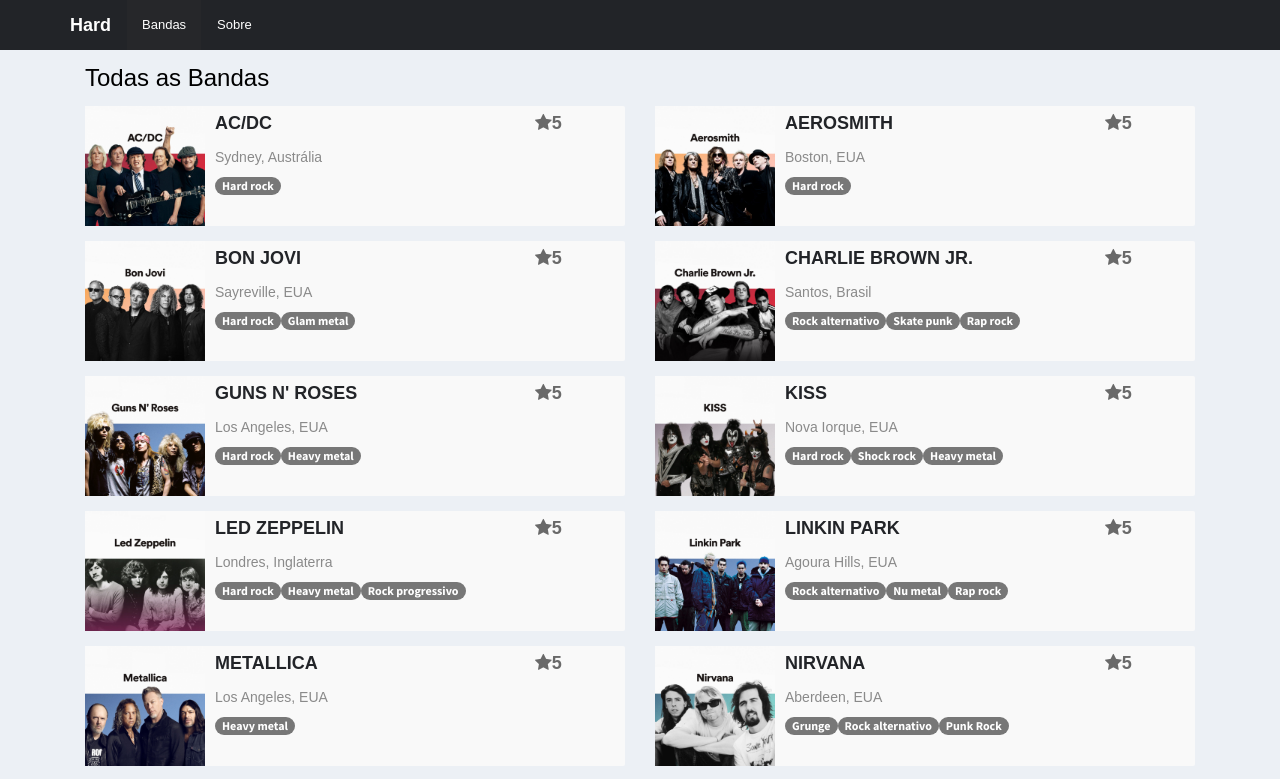
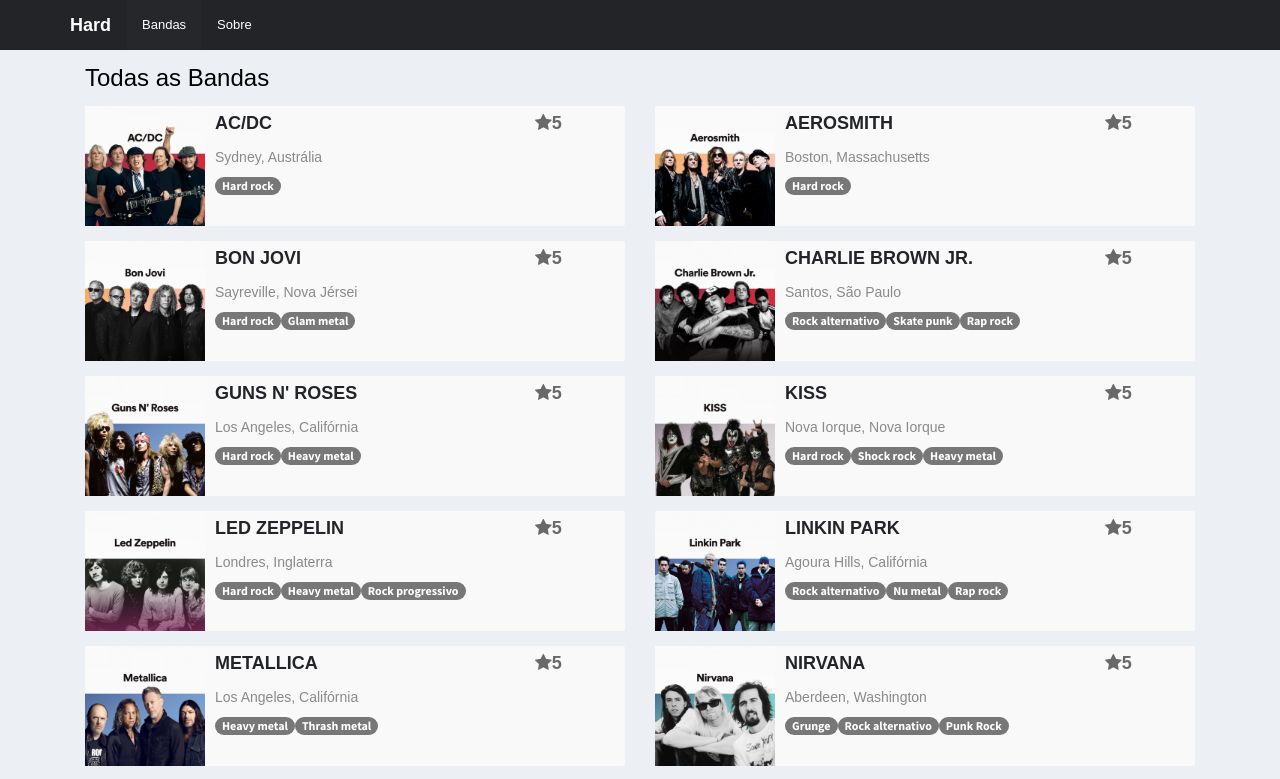
Before and after one commit to gabrielravanhan/app-hard, an Angular app: page /bands in a window 1280 px wide. Shown: the top 779 px of the page. Built offline with nearby package versions, Linux system fonts and the light colour scheme; data requests are answered from the project's data file.

Commit message:
Continuação...
I'm still alive...

```diff
--- a/db.json
+++ b/db.json
@@ -1,137 +1,162 @@
 {
   "bands": [
     {
-      "idBanda": "ac-dc",
-      "avaliacao": 5.0,
-      "nome": "AC/DC",
-      "origem": "Sydney, Austrália",
-      "generos": [
+      "idBand": "ac-dc",
+      "name": "AC/DC",
+      "origin": "Sydney, Austrália",
+      "country": "Austrália",
+      "genres": [
         "Hard rock"
       ],
+      "description": "AC/DC é uma banda australiana de rock formada em 1973",
+      "rating": 5.0,
       "imagePath": "assets/img/bands/ac-dc.jpg"
     },
     {
-      "idBanda": "aerosmith",
-      "avaliacao": 5.0,
-      "nome": "Aerosmith",
-      "origem": "Boston, EUA",
-      "generos": [
+      "idBand": "aerosmith",
+      "name": "Aerosmith",
+      "origin": "Boston, Massachusetts",
+      "country": "EUA",
+      "genres": [
         "Hard rock"
       ],
+      "description": "Aerosmith é uma banda estadunidense de rock formada em 1970",
+      "rating": 5.0,
       "imagePath": "assets/img/bands/aerosmith.jpg"
     },
     {
-      "idBanda": "bon-jovi",
-      "avaliacao": 5.0,
-      "nome": "Bon Jovi",
-      "origem": "Sayreville, EUA",
-      "generos": [
+      "idBand": "bon-jovi",
+      "name": "Bon Jovi",
+      "origin": "Sayreville, Nova Jérsei",
+      "country": "EUA",
+      "genres": [
         "Hard rock",
         "Glam metal"
       ],
+      "description": "Bon Jovi é uma banda estadunidense de rock formada em 1983",
+      "rating": 5.0,
       "imagePath": "assets/img/bands/bon-jovi.jpg"
     },
     {
-      "idBanda": "charlie-brown-jr",
-      "avaliacao": 5.0,
-      "nome": "Charlie Brown Jr.",
-      "origem": "Santos, Brasil",
-      "generos": [
+      "idBand": "charlie-brown-jr",
+      "name": "Charlie Brown Jr.",
+      "origin": "Santos, São Paulo",
+      "country": "Brasil",
+      "genres": [
         "Rock alternativo",
         "Skate punk",
         "Rap rock"
       ],
+      "description": "Charlie Brown Jr. foi uma banda de rock brasileira formada em 1992",
+      "rating": 5.0,
       "imagePath": "assets/img/bands/cbjr.jpg"
     },
     {
-      "idBanda": "guns-n-roses",
-      "avaliacao": 5.0,
-      "nome": "Guns N' Roses",
-      "origem": "Los Angeles, EUA",
-      "generos": [
+      "idBand": "guns-n-roses",
+      "name": "Guns N' Roses",
+      "origin": "Los Angeles, Califórnia",
+      "country": "EUA",
+      "genres": [
         "Hard rock",
         "Heavy metal"
       ],
+      "description": "Guns N' Roses é uma banda estadunidense de rock formada em 1985",
+      "rating": 5.0,
       "imagePath": "assets/img/bands/guns.jpg"
     },
     {
-      "idBanda": "kiss",
-      "avaliacao": 5.0,
-      "nome": "Kiss",
-      "origem": "Nova Iorque, EUA",
-      "generos": [
+      "idBand": "kiss",
+      "name": "Kiss",
+      "origin": "Nova Iorque, Nova Iorque",
+      "country": "EUA",
+      "genres": [
         "Hard rock",
         "Shock rock",
         "Heavy metal"
       ],
+      "description": "Kiss é uma banda estadunidense de rock formada em 1973",
+      "rating": 5.0,
       "imagePath": "assets/img/bands/kiss.jpg"
     },
     {
-      "idBanda": "led-zeppelin",
-      "avaliacao": 5.0,
-      "nome": "Led Zeppelin",
-      "origem": "Londres, Inglaterra",
-      "generos": [
+      "idBand": "led-zeppelin",
+      "name": "Led Zeppelin",
+      "origin": "Londres, Inglaterra",
+      "country": "Reino Unido",
+      "genres": [
         "Hard rock",
         "Heavy metal",
         "Rock progressivo"
       ],
+      "description": "Led Zeppelin foi uma banda britânica de rock formada em 1968",
+      "rating": 5.0,
       "imagePath": "assets/img/bands/led.jpg"
     },
     {
-      "idBanda": "linkin-park",
-      "avaliacao": 5.0,
-      "nome": "Linkin Park",
-      "origem": "Agoura Hills, EUA",
-      "generos": [
+      "idBand": "linkin-park",
+      "name": "Linkin Park",
+      "origin": "Agoura Hills, Califórnia",
+      "country": "EUA",
+      "genres": [
         "Rock alternativo",
         "Nu metal",
         "Rap rock"
       ],
+      "description": "Linkin Park é uma banda estadunidense de rock formada em 1996",
+      "rating": 5.0,
       "imagePath": "assets/img/bands/linkin-park.jpg"
     },
     {
-      "idBanda": "metallica",
-      "avaliacao": 5.0,
-      "nome": "Metallica",
-      "origem": "Los Angeles, EUA",
-      "generos": [
-        "Heavy metal"
+      "idBand": "metallica",
+      "name": "Metallica",
+      "origin": "Los Angeles, Califórnia",
+      "country": "EUA",
+      "genres": [
+        "Heavy metal",
+        "Thrash metal"
       ],
+      "description": "Metallica é uma banda estadunidense de rock formada em 1981",
+      "rating": 5.0,
       "imagePath": "assets/img/bands/metallica.jpg"
     },
     {
-      "idBanda": "nirvana",
-      "avaliacao": 5.0,
-      "nome": "Nirvana",
-      "origem": "Aberdeen, EUA",
-      "generos": [
+      "idBand": "nirvana",
+      "name": "Nirvana",
+      "origin": "Aberdeen, Washington",
+      "country": "EUA",
+      "genres": [
         "Grunge",
         "Rock alternativo",
         "Punk Rock"
       ],
+      "description": "Nirvana foi uma banda estadunidense de rock formada em 1987",
+      "rating": 5.0,
       "imagePath": "assets/img/bands/nirvana.jpg"
     },
     {
-      "idBanda": "pearl-jam",
-      "avaliacao": 5.0,
-      "nome": "Pearl Jam",
-      "origem": "Seattle, EUA",
-      "generos": [
+      "idBand": "pearl-jam",
+      "name": "Pearl Jam",
+      "origin": "Seattle, Washington",
+      "country": "EUA",
+      "genres": [
         "Grunge",
         "Rock alternativo"
       ],
+      "description": "Pearl Jam é uma banda estadunidense de rock formada em 1990",
+      "rating": 5.0,
       "imagePath": "assets/img/bands/pearl-jam.jpg"
     },
     {
-      "idBanda": "scorpions",
-      "avaliacao": 5.0,
-      "nome": "Scorpions",
-      "origem": "Hanôver, Alemanha",
-      "generos": [
+      "idBand": "scorpions",
+      "name": "Scorpions",
+      "origin": "Hanôver, Baixa Saxônia",
+      "country": "Alemanha",
+      "genres": [
         "Hard Rock",
         "Heavy metal"
       ],
+      "description": "Scorpions é uma banda alemã de rock formada em 1965",
+      "rating": 5.0,
       "imagePath": "assets/img/bands/scorpions.jpg"
     }
   ]
--- a/src/app/app-routing.module.ts
+++ b/src/app/app-routing.module.ts
@@ -1,3 +1,4 @@
+import { BandDetailComponent } from './band-detail/band-detail.component';
 import { AboutComponent } from './about/about.component';
 import { BandsComponent } from './bands/bands.component';
 import { HomeComponent } from './home/home.component';
@@ -7,7 +8,8 @@
 const routes: Routes = [
   { path: '', component: HomeComponent },
   { path: 'bands', component: BandsComponent },
-  { path: 'about', component: AboutComponent }
+  { path: 'about', component: AboutComponent },
+  { path: 'bands/:idBand', component: BandDetailComponent }
 ];
 
 @NgModule({
--- a/src/app/app.module.ts
+++ b/src/app/app.module.ts
@@ -13,6 +13,7 @@
 import { BrowserAnimationsModule } from '@angular/platform-browser/animations';
 import { ToastrModule } from 'ngx-toastr';
 import { BandDetailComponent } from './band-detail/band-detail.component';
+import { MenuComponent } from './band-detail/menu/menu.component';
 
 
 @NgModule({
@@ -24,7 +25,8 @@
     AboutComponent,
     BandsComponent,
     BandComponent,
-    BandDetailComponent
+    BandDetailComponent,
+    MenuComponent
   ],
   imports: [
     BrowserModule,
--- a/src/app/band-detail/band-detail.component.html
+++ b/src/app/band-detail/band-detail.component.html
@@ -1 +1,43 @@
-<p>band-detail works!</p>
+<section class="content">
+  <div class="row">
+    <div class="col-xs-12">
+      <div class="box box-solid">
+        <div class="box-header with-border">
+          <i class="fa fa-home"></i>
+
+          <h3 class="box-title">Bread &amp; Brakery</h3>
+
+          <span class="pull-right"><i class="fa fa-star"></i> 4.5</span>
+        </div>
+
+        <div class="box-body">
+          <div class="col-sm-3 col-xs-12">
+            <img class="box-img-detail" src="assets/img/bands/ac-dc.jpg" />
+          </div>
+
+          <dl class="col-sm-9 col-xs-12">
+            <dt>Categoria</dt>
+            <dd>Padaria</dd>
+            <dt>Sobre</dt>
+            <dd>A Bread &amp; Brakery tem 40 anos de mercado. Fazemos os melhores doces e pães. Compre e confira.</dd>
+            <dt>Horários</dt>
+            <dd>Funciona de segunda à sexta, de 8h às 23h</dd>
+          </dl>
+        </div>
+
+        <div class="box-footer detail-footer">
+          <a class="pull-left detail-active" href="detail-restaurant.html">
+            Menu
+          </a>
+          <a class="pull-right" href="detail-restaurant-reviews.html">
+            Avaliações
+          </a>
+        </div>
+      </div>
+    </div>
+  </div>
+
+  <div class="row">
+    <app-menu></app-menu>
+  </div>
+</section>
--- /dev/null
+++ b/src/app/band-detail/menu/menu.component.html
@@ -0,0 +1,91 @@
+<!--INÍCIO DO MENU -->
+<div class="col-md-9 col-xs-12">
+
+  <div class="menu-item-info-box">
+    <span class="menu-item-info-box-icon"><img src="assets/img/foods/cupcake.png"></span>
+
+    <div class="menu-item-info-box-content">
+      <span class="menu-item-info-box-text">Cup Cake</span>
+      <span class="menu-item-info-box-detail">Cup Cake recheado de Doce de Leite</span>
+      <span class="menu-item-info-box-price">R$ 10,00</span>
+      <a class=""><i class="fa fa-plus-circle"></i> Adicionar</a>
+    </div>
+    <!-- /.info-box-content -->
+  </div>
+  <!-- /.info-box -->
+
+  <div class="menu-item-info-box">
+    <span class="menu-item-info-box-icon"><img src="assets/img/foods/donut.png"></span>
+
+    <div class="menu-item-info-box-content">
+      <span class="menu-item-info-box-text">Donut</span>
+      <span class="menu-item-info-box-detail">Coberto com chantilly</span>
+      <span class="menu-item-info-box-price">R$ 10,00</span>
+      <a class=""><i class="fa fa-plus-circle"></i> Adicionar</a>
+    </div>
+    <!-- /.info-box-content -->
+  </div>
+  <!-- /.info-box -->
+
+  <div class="menu-item-info-box">
+    <span class="menu-item-info-box-icon"><img src="assets/img/foods/croissant.png"></span>
+
+    <div class="menu-item-info-box-content">
+      <span class="menu-item-info-box-text">Croissant</span>
+      <span class="menu-item-info-box-detail">Recheado com queijo e presunto</span>
+      <span class="menu-item-info-box-price">R$ 10,00</span>
+      <a class=""><i class="fa fa-plus-circle"></i> Adicionar</a>
+    </div>
+    <!-- /.info-box-content -->
+  </div>
+  <!-- /.info-box -->
+
+</div>
+<div class="col-md-3 col-xs-12">
+  <!--INICIO DO CARRINHO-->
+  <div class="box box-solid">
+    <div class="box-header">
+      <i class="fa fa-shopping-cart"></i>
+
+      <h3 class="box-title">Carrinho</h3>
+    </div>
+    <!-- /.box-header -->
+    <div class="box-body">
+      <div class="table-responsive">
+        <table class="table">
+          <tbody>
+            <tr>
+              <th style="width:60%">Cerveja:</th>
+
+              <td class="text-right">R$ 6,00</td>
+
+            </tr>
+            <tr>
+              <th>Pork Burger</th>
+
+              <td class="text-right">R$ 22,00</td>
+            </tr>
+            <tr>
+              <th>Frete:</th>
+
+              <td class="text-right">R$ 8,00</td>
+            </tr>
+            <tr>
+              <th>Total:</th>
+
+              <td class="text-right">R$ 80,90</td>
+            </tr>
+          </tbody>
+        </table>
+      </div>
+    </div>
+    <div class="box-footer">
+      <div class="pull-right">
+        <button type="button" class="btn btn-danger"><i class="fa fa-trash"></i> Limpar</button>
+        <a href="order.html" class="btn btn-success"><i class="fa fa-credit-card"></i> Fechar Pedido</a>
+      </div>
+    </div>
+  </div>
+  <!-- FIM DO CARRINHO -->
+</div>
+<!-- FIM DO MENU -->
--- /dev/null
+++ b/src/app/band-detail/menu/menu.component.ts
@@ -0,0 +1,15 @@
+import { Component, OnInit } from '@angular/core';
+
+@Component({
+  selector: 'app-menu',
+  templateUrl: './menu.component.html',
+  styleUrls: ['./menu.component.css']
+})
+export class MenuComponent implements OnInit {
+
+  constructor() { }
+
+  ngOnInit(): void {
+  }
+
+}
--- a/src/app/bands/band/band.component.html
+++ b/src/app/bands/band/band.component.html
@@ -1,17 +1,17 @@
-<a href="#">
+<a [routerLink]="['/bands', band.idBand]">
   <div class="place-info-box">
     <span class="place-info-box-icon"><img [src]="band.imagePath" /></span>
 
     <div class="place-info-box-content">
-      <span class="place-info-box-text">{{ band.nome }}</span>
+      <span class="place-info-box-text">{{ band.name }}</span>
 
-      <span class="place-info-box-star"><i class="fa fa-star"></i>{{ band.avaliacao }}</span>
+      <span class="place-info-box-star"><i class="fa fa-star"></i>{{ band.rating }}</span>
 
-      <span class="place-info-box-detail">{{ band.origem }}</span>
+      <span class="place-info-box-detail">{{ band.origin }}</span>
 
       <span class="place-info-box-detail">
         <h6>
-          <span class="badge bg-secondary" *ngFor="let band of band.generos">{{ band }}</span>
+          <span class="badge rounded-pill bg-secondary" *ngFor="let band of band.genres">{{ band }}</span>
         </h6>
       </span>
     </div>
--- a/src/app/bands/bands.service.ts
+++ b/src/app/bands/bands.service.ts
@@ -11,8 +11,7 @@
 })
 export class BandsService {
 
-  constructor(private http: HttpClient,
-    private toastr: ToastrService) { }
+  constructor(private http: HttpClient, private toastr: ToastrService) { }
 
   bands(): Observable<Band[]> {
     return this.http.get<Band[]>(`${HARD_API}/bands`).pipe(
```
Also changed, not shown: src/app/bands/band/band.model.ts (+7 -5 lines), src/app/band-detail/menu/menu.component.css (added).
